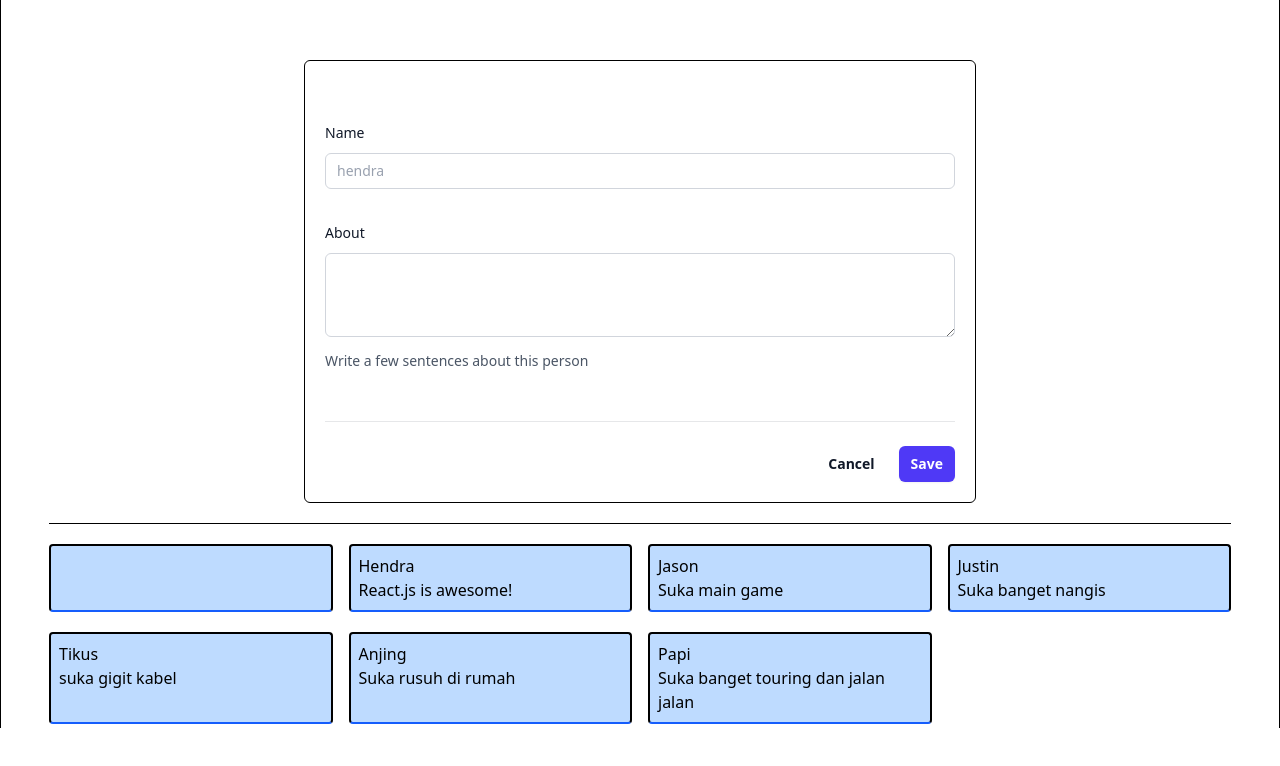
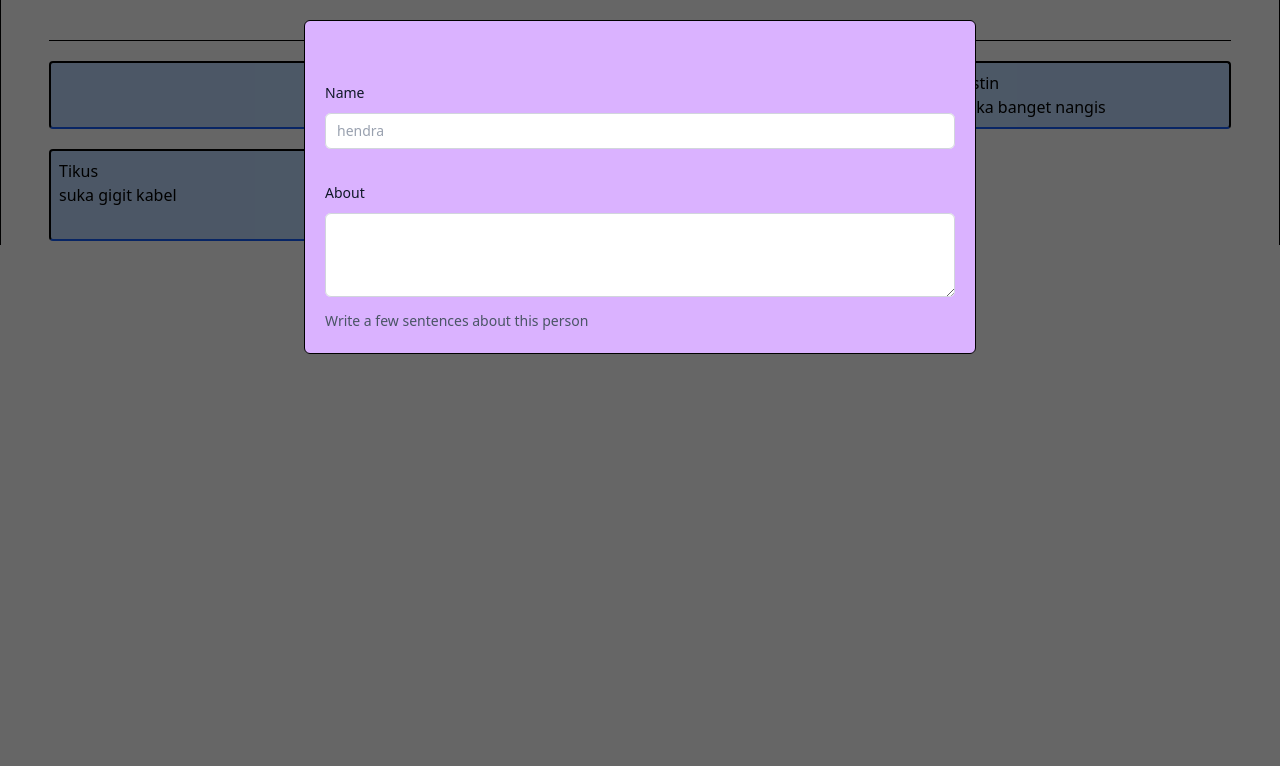
Before and after one commit to hendragunz/react-app, a React (Vite) app: page / in a window 1280 px wide. Shown: the top 766 px of the page. Built offline with nearby package versions, Linux system fonts and the light colour scheme.

Commit message:
try out with children prop

```diff
--- /dev/null
+++ b/src/components/Modal.module.css
@@ -0,0 +1,18 @@
+.backdrop {
+  position: fixed;
+  top: 0;
+  left: 0;
+  width: 100%;
+  height: 100vh;
+  background-color: rgba(0, 0, 0, 0.6);
+  z-index: 1;
+}
+
+.modal {
+  border: none;
+  border-radius: 6px;
+  box-shadow: 0 2px 8px rgba(0, 0, 0, 0.2);
+  padding: 0;
+  overflow: hidden;
+  z-index: 1;
+}
--- /dev/null
+++ b/src/components/Modal.tsx
@@ -0,0 +1,15 @@
+import classes from './Modal.module.css'
+
+function Modal({children}) {
+  return (
+    <>
+      <div className="" />
+
+      <dialog open className={classes.backdrop}>
+        {children}
+      </dialog>
+    </>
+  )
+}
+
+export default Modal;
--- a/src/components/NewPost.tsx
+++ b/src/components/NewPost.tsx
@@ -1,10 +1,10 @@
 function NewPost(props) {
   return (
     <div className="mx-auto max-w-7xl px-4 py-5">
-      <div className="mx-auto max-w-2xl border-1 rounded-md p-5 outline-gray-300">
+      <div className="mx-auto max-w-2xl border-1 rounded-md p-5 outline-gray-300 bg-purple-300">
         <form className="">
           <div className="space-y-12">
-            <div className="border-b border-gray-900/10 pb-12">
+            <div className="">
               <div className="mt-10 grid grid-cols-1 gap-x-6 gap-y-8 sm:grid-cols-6">
                 <div className="col-span-full">
                   <label htmlFor="username" className="block text-sm/6 font-medium text-gray-900">Name</label>
@@ -34,10 +34,10 @@ function NewPost(props) {
             </div>
           </div>
 
-          <div className="mt-6 flex items-center justify-end gap-x-6">
+          {/* <div className="mt-6 flex items-center justify-end gap-x-6">
             <button type="button" className="text-sm/6 font-semibold text-gray-900">Cancel</button>
             <button type="submit" className="rounded-md bg-indigo-600 px-3 py-2 text-sm font-semibold text-white shadow-xs hover:bg-indigo-500 focus-visible:outline-2 focus-visible:outline-offset-2 focus-visible:outline-indigo-600">Save</button>
-          </div>
+          </div> */}
         </form>
       </div>
     </div>
--- a/src/components/Post.tsx
+++ b/src/components/Post.tsx
@@ -1,13 +1,13 @@
-interface Author {
-  name: string;
-  something: string;
-}
+// interface Author {
+//   name: string;
+//   something: string;
+// }
 
-function Post(props: Author) {
+function Post({ name, something }) {
   return (
     <div className="rounded-sm bg-blue-200 border-b-blue-600 border-2 p-2 mb-1 basis-1/3">
-      <p>{ props.name }</p>
-      <p>{ props.something }</p>
+      <p>{ name }</p>
+      <p>{ something }</p>
     </div>
   )
 }
--- a/src/components/PostsList.tsx
+++ b/src/components/PostsList.tsx
@@ -1,22 +1,29 @@
-import Post from "./Post"
-import NewPost from "./NewPost"
-import { useState } from "react"
+import Post from "./Post";
+import Modal from "./Modal";
+import NewPost from "./NewPost";
+
+import { useState } from "react";
 
 function PostList() {
-  const [enteredSomething, setEnteredSomething] = useState('')
-  const [enteredName, setEnteredName] = useState('')
+  const [enteredSomething, setEnteredSomething] = useState("");
+  const [enteredName, setEnteredName] = useState("");
 
   function somethingChangeHandler(event) {
-    setEnteredSomething(event.target.value)
+    setEnteredSomething(event.target.value);
   }
 
   function nameChangeHandler(event) {
-    setEnteredName(event.target.value)
+    setEnteredName(event.target.value);
   }
 
   return (
     <>
-      <NewPost onSomethingChange={somethingChangeHandler} onNameChange={nameChangeHandler} />
+      <Modal>
+        <NewPost
+          onSomethingChange={somethingChangeHandler}
+          onNameChange={nameChangeHandler}
+        />
+      </Modal>
 
       <hr />
 
@@ -30,7 +37,7 @@ function PostList() {
         <Post name="Papi" something="Suka banget touring dan jalan jalan" />
       </div>
     </>
-  )
+  );
 }
 
-export default PostList
+export default PostList;
```
